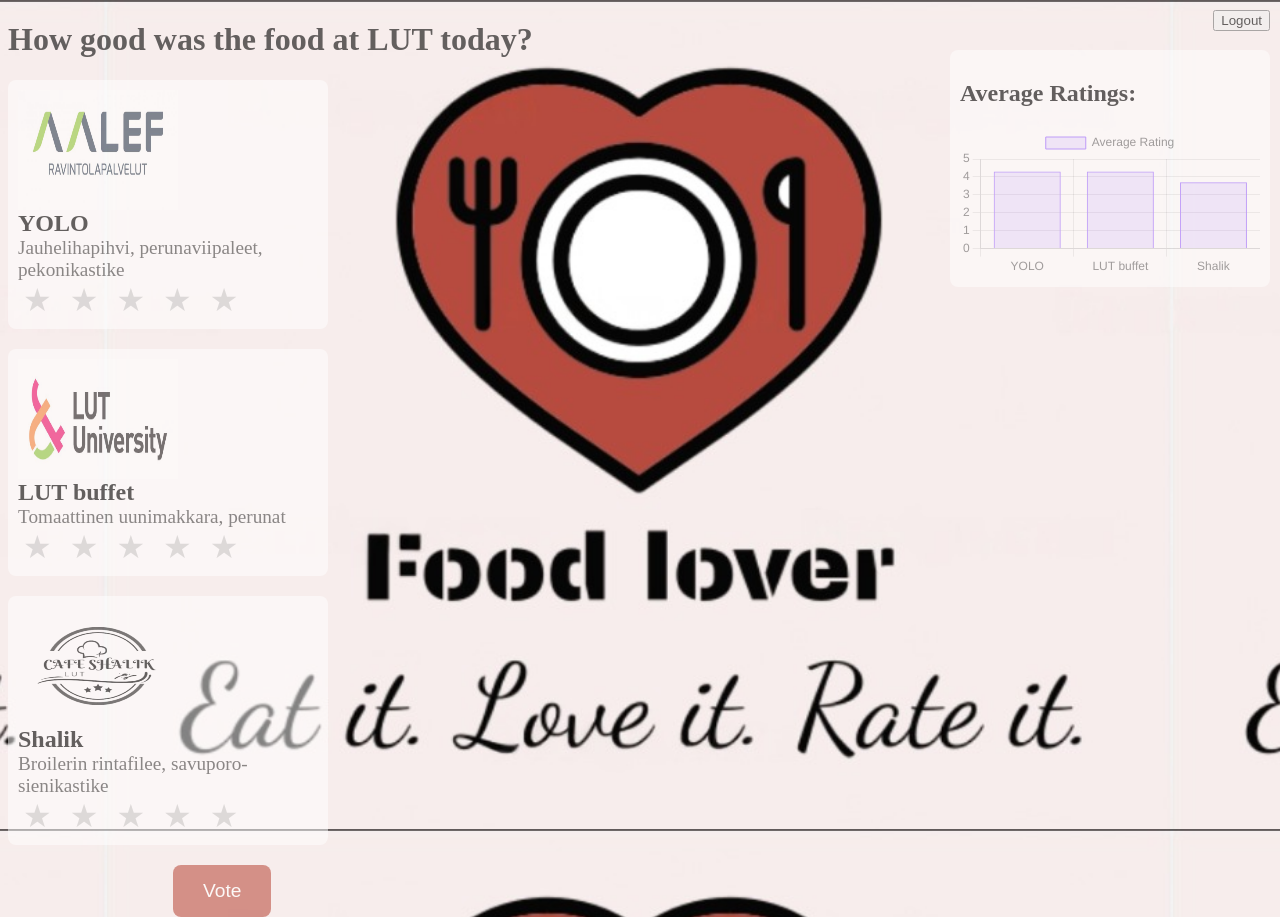
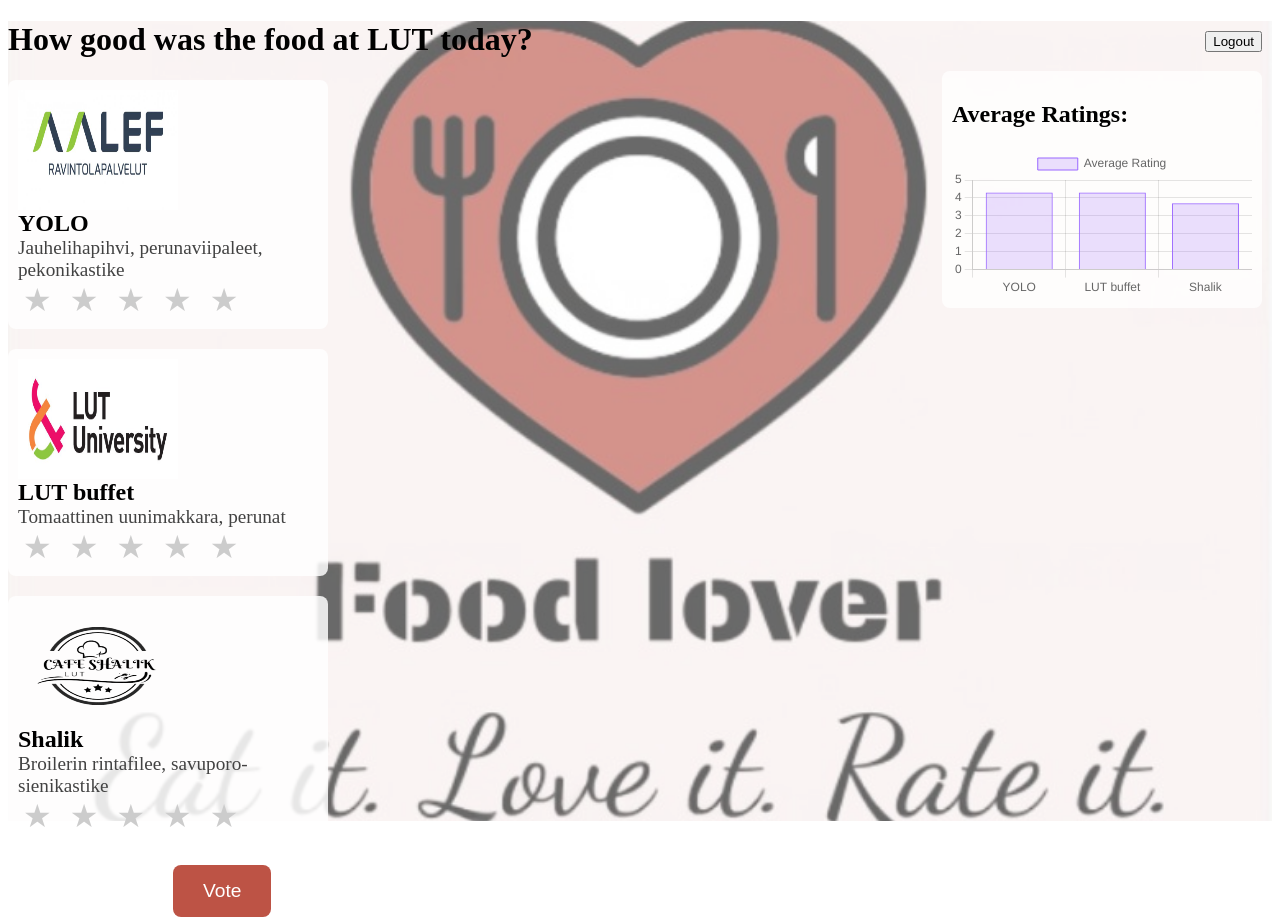
Before and after one commit to ilmari99/LUTFoodVoting, a Django app: page / in a window 1280 px wide. Run offline with Django 5.2, Linux system fonts and the light colour scheme; the visitor is signed in with stand-in values (Sample User, id 1); data that the repository does not hold is empty.

Commit message:
transparency

```diff
--- a/lunch_voting/voting/templates/voting/lunch_menu.html
+++ b/lunch_voting/voting/templates/voting/lunch_menu.html
@@ -26,12 +26,25 @@
             right: 0;
         }
         .background-image {
+            position: relative;
+            height: 100vh;
+            overflow: hidden;
+        }
+
+        .background-image::after {
+            content: '';
             background-image: url("{% static 'voting/images/background.jpeg' %}");
-            background-size: contain;
+            background-size: cover; /* Makes sure the image covers the entire container */
             background-position: center;
-            height: 100vh;
-            opacity: 0.6;
+            opacity: 0.6; /* Adjust the transparency */
+            position: absolute;
+            top: 0;
+            left: 0;
+            width: 100%;
+            height: 100%;
+            z-index: -1; /* Ensures the background is behind the content */
         }
+
         .voteForm {
             display: flex;
             margin-top: 5px;
@@ -85,6 +98,7 @@
             font-size: 1.2rem;
             margin-left: 165px;
         }
+
 
     </style>
 </head>
```
